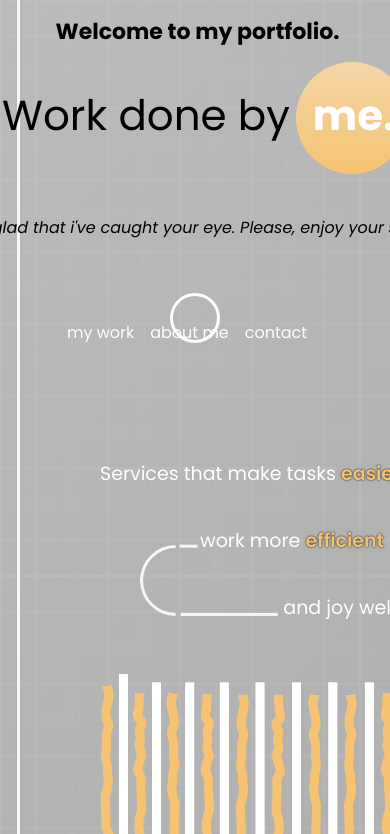
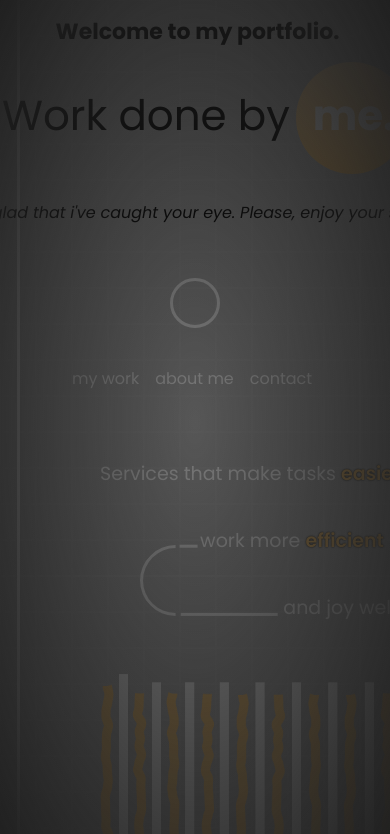
Before and after one commit to m-inic/frontend-exe, a plain HTML site: page cv-port/index.html in a window 390 px wide. Both pictures are taken after a click on the button 195 px from the left and 318 px from the top of the page. Shown: the top 834 px of the page. Drawn offline with nearby package versions, Linux system fonts and the light colour scheme.

Commit message:
hide/show not done

```diff
--- a/cv-port/app.js
+++ b/cv-port/app.js
@@ -7,19 +7,25 @@ const getToContact = document.getElementById("nav-menu-link-3");
 const hiEmoji = document.getElementById("hi-emoji");
 const toTopBtn = document.getElementById("to-top-btn");
 const blackText = document.querySelectorAll("#assume span");
+const circleMenuBtn = document.getElementById("circle-menu");
+const linksList = document.querySelector("#link-frames ul");
+const listLink1 = linksList.children[0].children[0]
+const listLink2 = linksList.children[1].children[0]
+const listLink3 = linksList.children[2].children[0]
+const overlay = document.getElementById("overlay");
 
 function nextImage() {
-    if(window.innerWidth < 1280) {
+    if (window.innerWidth < 1280) {
         scrollContainer.scrollLeft += 610;
-    } else if(window.innerWidth >= 1280) {
+    } else if (window.innerWidth >= 1280) {
         scrollContainer.scrollLeft += 786;
     }
 }
 
 function prevImage() {
-    if(window.innerWidth < 1280) {
+    if (window.innerWidth < 1280) {
         scrollContainer.scrollLeft -= 610;
-    } else if(window.innerWidth >= 1280) {
+    } else if (window.innerWidth >= 1280) {
         scrollContainer.scrollLeft -= 786;
     }
 }
@@ -57,10 +63,10 @@ function shakeHand() {
 
 hiEmoji.addEventListener("click", shakeHand);
 
-window.onscroll = function() {showToTopBtn()};
+window.onscroll = function () { showToTopBtn() };
 
 function showToTopBtn() {
-    if(document.body.scrollTop > 100 || document.documentElement.scrollTop > 100) {
+    if (document.body.scrollTop > 100 || document.documentElement.scrollTop > 100) {
         toTopBtn.style.display = "flex";
         toTopBtn.style.opacity = 1;
     } else {
@@ -75,10 +81,31 @@ toTopBtn.addEventListener("click", () => {
     document.documentElement.scrollTop = 0;
 })
 
-if(window.innerWidth >= 1280) {
+if (window.innerWidth >= 1280) {
     blackText[0].style.color = "white";
     blackText[1].style.color = "white";
-} else if(window.innerWidth < 1280) {
+} else if (window.innerWidth < 1280) {
     blackText[0].style.color = "black";
     blackText[1].style.color = "black";
 }
+
+function showMenu() {
+    linksList.style.display = "flex";
+    listLink1.classList.add("animate__fadeInTopRight");
+    listLink2.classList.add("animate__fadeInDown");
+    listLink3.classList.add("animate__fadeInTopLeft");
+    overlay.style.display = "block";
+}
+
+function hideMenu() {
+    linksList.style.display = "none";
+    listLink1.classList.replace("animate__fadeInTopRight", "animate__fadeOutTopRight");
+    listLink2.classList.replace("animate__fadeInDown", "animate__fadeOutUp");
+    listLink3.classList.replace("animate__fadeInTopLeft", "animate__fadeOutTopLeft");
+    overlay.style.display = "none";
+}
+
+// TREBA DA DORADIM ANIMACIJU
+
+circleMenuBtn.addEventListener("click", showMenu);
+overlay.addEventListener("click", hideMenu)
--- a/cv-port/index.html
+++ b/cv-port/index.html
@@ -20,6 +20,7 @@
     <div id="to-top-btn">
         <div></div>
     </div>
+    <div id="overlay"></div>
     <header>
         <aside>
             <h2>Welcome to my portfolio.</h2>
--- a/cv-port/style.css
+++ b/cv-port/style.css
@@ -8,6 +8,17 @@ body {
     font-family: "Poppins", sans-serif;
     max-width: 984px;
     margin: auto;
+}
+
+#overlay {
+    display: none;
+    height: 100%;
+    width: 100%;
+    background: radial-gradient(#00000085, #202020);
+    position: fixed;
+    top: 0;
+    z-index: 4;
+    transition: background 0.2s;
 }
 
 /* TREBA DA URADIM 650px I DA POPRAVIM GORNJI DEO STA NE VALJA ZA OSTALE SIRINE */
@@ -101,6 +112,7 @@ aside h1 span {
     color: white;
     text-decoration: none;
     transition: 0.2s;
+    position: relative;
 }
 
 #nav-menu-link-1::after {
@@ -177,6 +189,7 @@ aside h1 span {
     position: relative;
     width: 10rem;
     height: 9rem;
+    top: 29px;
 }
 
 #links-frame-1 {
@@ -754,6 +767,7 @@ footer article img {
     #circle-menu:hover {
         box-shadow: 0px 0px 6px #ffffff;
         transition: all 0.2s;
+        cursor: pointer;
     }
 
     header aside {
@@ -810,7 +824,7 @@ footer article img {
         align-items: center;
         justify-content: space-between;
         flex-direction: column-reverse;
-        top: -25px;
+        top: -40px;
     }
 
     nav p {
@@ -834,11 +848,14 @@ footer article img {
     }
 
     #link-frames ul {
+        display: none;
         position: absolute;
         flex-direction: row;
         width: 17rem;
         list-style: none;
         height: 20px;
+        bottom: -150px;
+        left: 5px;
     }
 
     .nav-menu-link {
@@ -933,6 +950,10 @@ footer article img {
     header nav {
         justify-content: space-between;
         height: 31rem;
+    }
+
+    #link-frames {
+        top: 0px;
     }
 
     #links-frame-1 {
```
